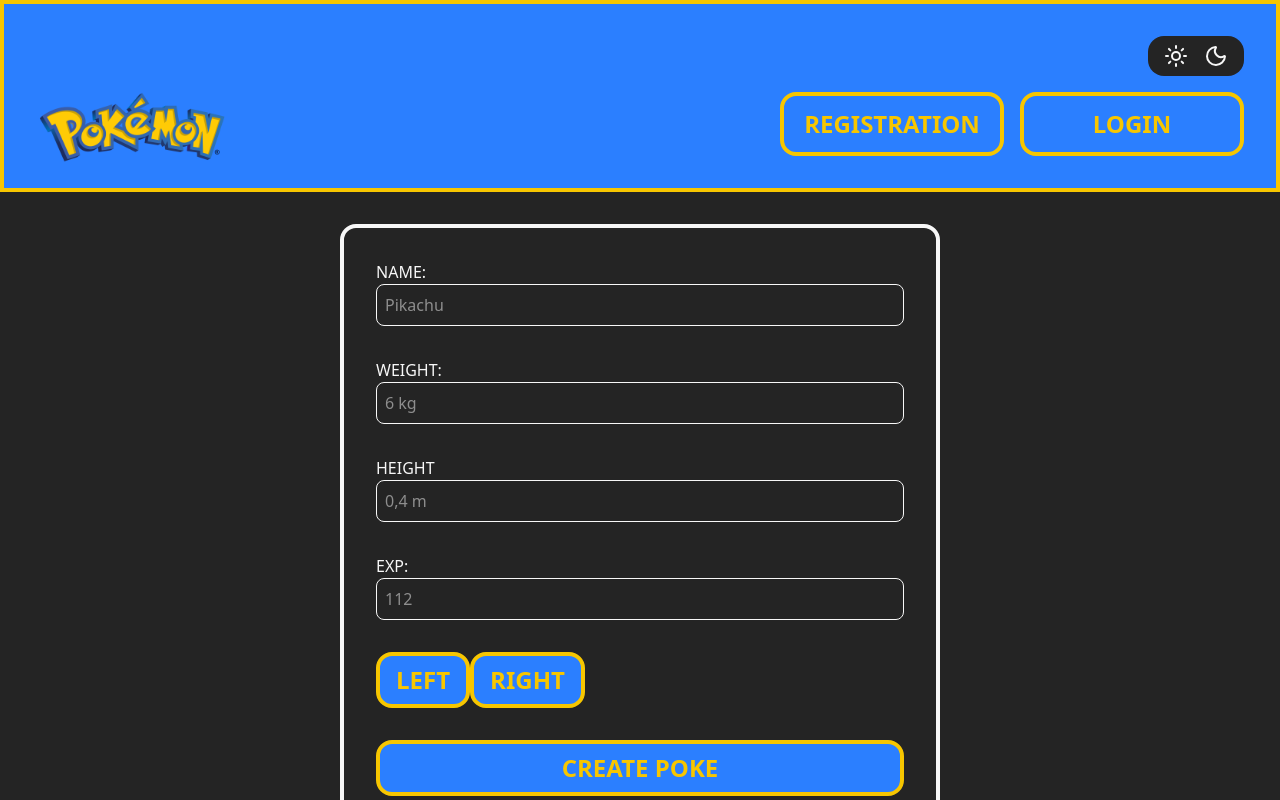
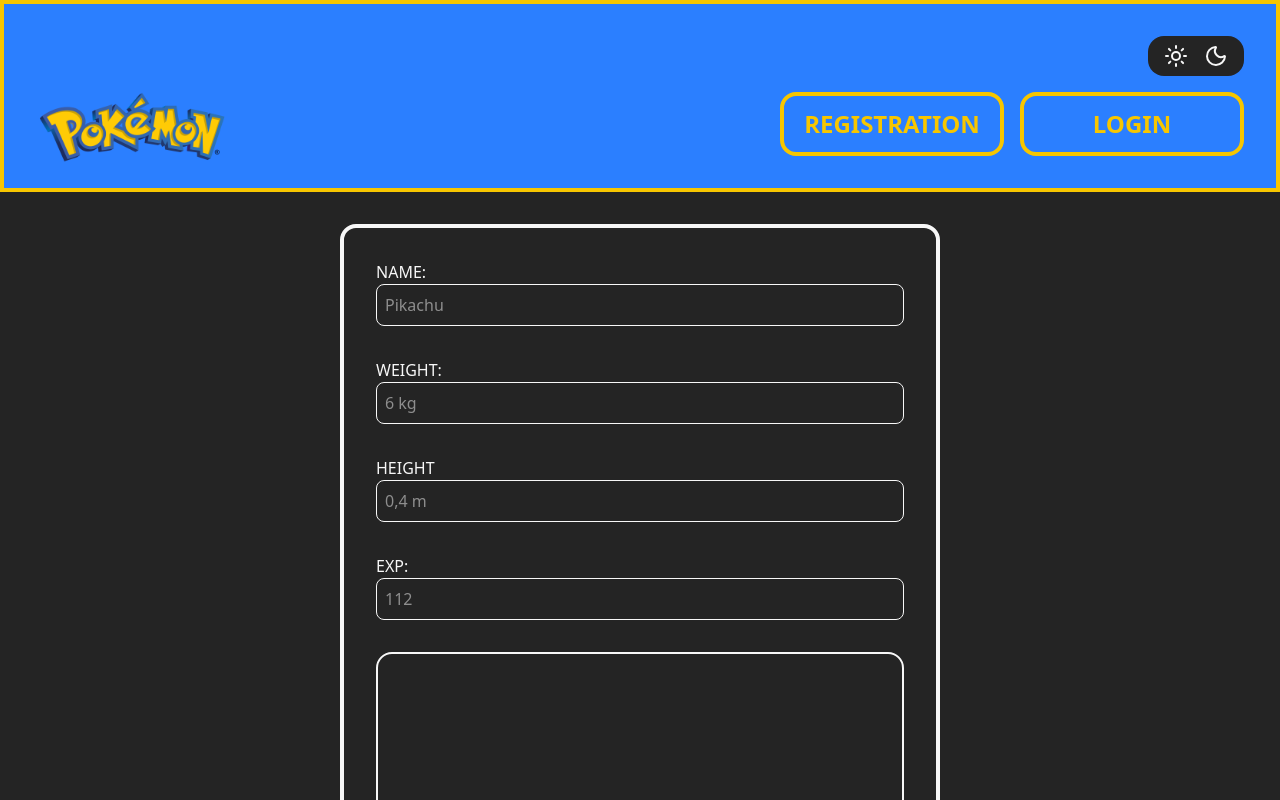
Before and after one commit to MrKris90Wlodowski/POKEDEX, a React (Vite) app: page /edition/create-pokemon in a window 1280 px wide. Shown: the top 800 px of the page. Built offline with nearby package versions, Linux system fonts and the light colour scheme; no server answers.

Commit message:
fix(forms): stabilize error layout to avoid layout shift

```diff
--- a/src/components/features/forms/CreatePokeForm.jsx
+++ b/src/components/features/forms/CreatePokeForm.jsx
@@ -2,6 +2,7 @@ import Wrapper from "../../shared/Wrapper";
 import Input from "../../shared/Input";
 import Form from "../../shared/Form";
 import Button from "../../shared/Button";
+import Image from "../../shared/Image";
 
 import { useForm } from "react-hook-form";
 import { zodResolver } from "@hookform/resolvers/zod";
@@ -81,16 +82,19 @@ const CreatePokeForm = () => {
         >
           EXP:
         </Input>
-        <Wrapper>
+        <Wrapper className="w-132 h-132 border-2 rounded-2xl">
+          <Image/>
+        </Wrapper>
+        <Wrapper className="flex gap-8">
           <Button
             variant="default"
-            className="text-[var(--yellow)] font-semibold text-2xl border-4 p-3 rounded-2xl"
+            className="text-[var(--yellow)] font-semibold text-2xl border-4 p-3 rounded-2xl flex-1"
           >
             LEFT
           </Button>
           <Button
             variant="default"
-            className="text-[var(--yellow)] font-semibold text-2xl border-4 p-3 rounded-2xl"
+            className="text-[var(--yellow)] font-semibold text-2xl border-4 p-3 rounded-2xl flex-1"
           >
             RIGHT
           </Button>
--- a/src/components/features/pokemon/ExtendPokemonCard.jsx
+++ b/src/components/features/pokemon/ExtendPokemonCard.jsx
@@ -23,7 +23,7 @@ const ExtendPokemonCard = () => {
 
   return (
     <Wrapper
-      className="flex gap-8 p-8 m-8 border-4 w-5xl rounded-4xl"
+      className="flex gap-8 p-8 m-8 border-4 w-5xl rounded-4xl relative"
       variantBackground={theme}
     >
       <Wrapper className="border-4 rounded-4xl h-96 w-96" variant={theme}>
@@ -34,9 +34,9 @@ const ExtendPokemonCard = () => {
         />
       </Wrapper>
       <Wrapper className="flex flex-col justify-between">
-        <Wrapper className="flex" variantLog={log}>
-          <Text className="text-2xl font-black text-green-700">W:</Text>
-          <Text className="text-2xl font-black text-red-700">L:</Text>
+        <Wrapper className="flex absolute top-8 right-8" variantLog={log}>
+          <Text className="text-2xl font-bold text-green-700">WIN:</Text>
+          <Text className="text-2xl font-bold text-red-700">LOSS:</Text>
           <Sword />
           <Heart />
         </Wrapper>
--- a/src/components/features/pokemon/PokemonCard.jsx
+++ b/src/components/features/pokemon/PokemonCard.jsx
@@ -25,8 +25,8 @@ const PokemonCard = ({ sourceImg, name, height, weight, exp, ability, id, classN
         <Text strong={"ABILITY:"}> {ability}</Text>
         {id && (
           <Wrapper className="flex gap-8">
-            <Text className="font-black text-green-700">WIN:</Text>
-            <Text className="font-black text-red-700">LOSS:</Text>
+            <Text className="font-bold text-green-700">WIN:</Text>
+            <Text className="font-bold text-red-700">LOSS:</Text>
           </Wrapper>
         )}
       </Wrapper>
--- a/src/components/shared/Input.jsx
+++ b/src/components/shared/Input.jsx
@@ -12,10 +12,10 @@ const Input = ({ id, type, name, children, register, value, errors, placeholder,
   )
 
   return (
-    <div className="flex flex-col">
+    <div className="flex flex-col relative">
       <label htmlFor={name} className="font-medium">{children}</label>
       <input id={id} type={type} name={name} placeholder={placeholder} className={inputClass} value={value} onChange={onChange} {...(register ? register(name) : {})}/>
-      {errors?.[id] && <p style={{color: "red"}}>{errors[id].message}</p>}
+      {errors?.[id] && <p className="text-red-700 font-bold absolute left-0 top-16">{errors[id].message}</p>}
     </div>
   );
 };
```
